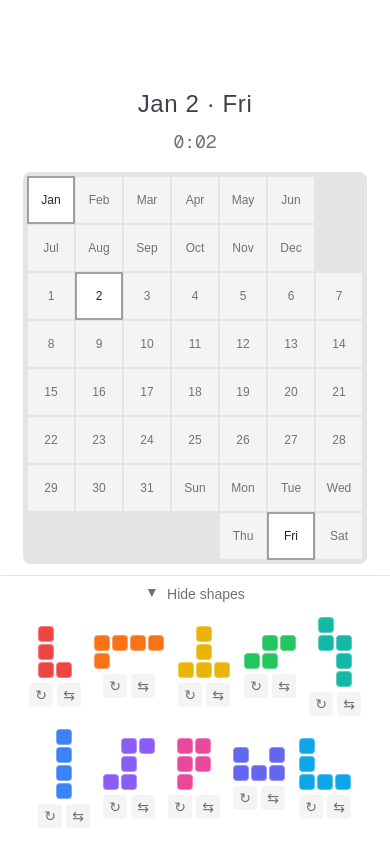
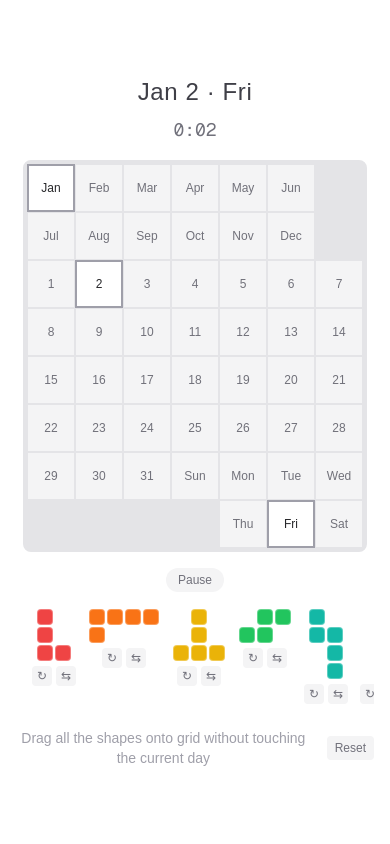
Before and after one commit to cnnmon/caladay, a Next.js app: page / in a window 390 px wide. Both pictures are taken after a click on the button "Start". Built offline with nearby package versions, Linux system fonts and the light colour scheme.

Commit message:
perhaps mobile improvements

```diff
--- a/app/Puzzle.tsx
+++ b/app/Puzzle.tsx
@@ -169,24 +169,29 @@ export default function Puzzle() {
   const gridRef = useRef<HTMLDivElement>(null);
   const DRAG_THRESHOLD = 5;
 
-  // Mobile panel state
-  const [isMobile, setIsMobile] = useState(false);
-  const [isPanelOpen, setIsPanelOpen] = useState(true);
   const cellSize = MAX_CELL_SIZE;
 
   // Load history after mount to avoid hydration mismatch
   useEffect(() => {
-    setHistory(loadHistory());
+    const loadedHistory = loadHistory();
+    setHistory(loadedHistory);
+
+    // Check if today was already solved and restore that state
+    const todayKey = getDateKey(currentDate);
+    const todayState = loadedHistory[todayKey];
+    if (todayState) {
+      const restored = todayState.placedShapes.map((s) => {
+        const shape = SHAPES.find((sh) => sh.id === s.id)!;
+        return { ...shape, gridRow: s.gridRow, gridCol: s.gridCol, cells: s.cells };
+      });
+      setPlacedShapes(restored);
+      setShapeRotations(todayState.shapeRotations);
+      setIsSolved(true);
+      setFinalTime(todayState.solveTime ?? null);
+    }
+
     setHasMounted(true);
-  }, []);
-
-  // Detect mobile
-  useEffect(() => {
-    const checkMobile = () => setIsMobile(window.innerWidth < 640);
-    checkMobile();
-    window.addEventListener("resize", checkMobile);
-    return () => window.removeEventListener("resize", checkMobile);
-  }, []);
+  }, [currentDate]);
 
   // Timer state
   const [isPlaying, setIsPlaying] = useState(false);
@@ -204,8 +209,14 @@ export default function Puzzle() {
     return () => clearInterval(interval);
   }, [isPlaying, isSolved, viewingDate]);
 
-  // Load saved progress on mount
+  // Load saved progress on mount (only if not already solved)
   useEffect(() => {
+    // Skip if today was already solved (already restored from history)
+    if (isSolved) {
+      setHasLoadedProgress(true);
+      return;
+    }
+
     const progress = loadProgress();
     const todayKey = getDateKey();
 
@@ -225,7 +236,7 @@ export default function Puzzle() {
       clearProgress();
     }
     setHasLoadedProgress(true);
-  }, []);
+  }, [isSolved]);
 
   // Save progress whenever state changes (debounced to avoid excessive writes)
   useEffect(() => {
@@ -542,7 +553,7 @@ export default function Puzzle() {
 
     window.addEventListener("mousemove", handleMove);
     window.addEventListener("mouseup", handleEnd);
-    window.addEventListener("touchmove", handleMove);
+    window.addEventListener("touchmove", handleMove, { passive: false });
     window.addEventListener("touchend", handleEnd);
 
     return () => {
@@ -574,6 +585,7 @@ export default function Puzzle() {
         style={{
           width: maxCol * size,
           height: maxRow * size,
+          touchAction: "none",
           ...style,
         }}
         onMouseDown={onMouseDown}
@@ -610,12 +622,12 @@ export default function Puzzle() {
     >
       {hasMounted && solvedDates.length > 0 && (
         <motion.div
-            className="absolute top-0 left-0 p-2 flex gap-2 items-center"
+          className="absolute top-0 left-0 p-2 flex flex-wrap gap-2 items-center"
           initial={{ opacity: 0 }}
           animate={{ opacity: 1 }}
           exit={{ opacity: 0 }}
         >
-            <span className="text-xs text-zinc-400 w-full text-center mb-1">Previous solves:</span>
+          <span className="text-xs text-zinc-400">Previous solves:</span>
           {solvedDates.slice(0, 7).map((dateKey, i) => {
             const isActive = viewingDate === dateKey;
             const isToday = dateKey === getDateKey(currentDate);
@@ -623,7 +635,7 @@ export default function Puzzle() {
               <motion.button
                 key={dateKey}
                 onClick={() => isToday ? backToToday() : viewSolve(dateKey)}
-                  className={`text-xs px-2 py-1 rounded ${
+                className={`text-xs px-2 py-1 rounded shrink-0 ${
                   isActive
                     ? "bg-zinc-700 text-white"
                     : "bg-zinc-100 hover:bg-zinc-200 text-zinc-600"
@@ -655,16 +667,29 @@ export default function Puzzle() {
 
         {/* Timer display */}
         <motion.div
-          className="font-mono text-lg text-zinc-500"
+          className="font-mono text-lg text-zinc-500 flex gap-2"
           initial={{ opacity: 0 }}
           animate={{ opacity: 1 }}
         >
           {isViewingHistory
             ? formatTime(history[viewingDate!]?.solveTime ?? 0)
             : formatTime(isSolved && finalTime !== null ? finalTime : elapsedTime)}
+
+          {(isSolved || isViewingHistory) && (
+            <motion.div
+              key="solved"
+              className="flex flex-col items-center gap-1"
+              initial={{ opacity: 0 }}
+              animate={{ opacity: 1 }}
+            >
+              <span className="text-lg font-medium text-green-600">
+                {isViewingHistory ? "✓ Solved" : "🎉 Congratulations!"}
+              </span>
+            </motion.div>
+          )}
         </motion.div>
 
-        <AnimatePresence mode="wait">
+        <AnimatePresence>
           {isViewingHistory && (
             <motion.button
               key="back"
@@ -672,31 +697,11 @@ export default function Puzzle() {
               className="text-sm px-3 py-1 rounded-full bg-zinc-200 hover:bg-zinc-300 text-zinc-600"
               initial={{ opacity: 0, scale: 0.9 }}
               animate={{ opacity: 1, scale: 1 }}
-              exit={{ opacity: 0, scale: 0.9 }}
               whileHover={{ scale: 1.02 }}
               whileTap={{ scale: 0.98 }}
             >
               ← Back to today
             </motion.button>
-          )}
-
-          {(isSolved || isViewingHistory) && (
-            <motion.div
-              key="solved"
-              className="flex flex-col items-center gap-1"
-              initial={{ opacity: 0, scale: 0.8 }}
-              animate={{ opacity: 1, scale: 1 }}
-              transition={{ type: "spring", stiffness: 300, damping: 20 }}
-            >
-              <span className="text-lg font-medium text-green-600">
-                {isViewingHistory ? "✓ Solved" : "🎉 Congratulations!"}
-              </span>
-              <span className="text-sm text-zinc-500">
-                Completed in {isViewingHistory
-                  ? formatTime(history[viewingDate!]?.solveTime ?? 0)
-                  : formatTime(finalTime ?? 0)}
-              </span>
-            </motion.div>
           )}
         </AnimatePresence>
       </motion.div>
@@ -847,26 +852,28 @@ export default function Puzzle() {
         )}
       </AnimatePresence>
 
-      {/* Shape palette - desktop inline version */}
-      {!isViewingHistory && isPlaying && !isSolved && !isMobile && (
+      {/* Shape palette - horizontal scrollable drawer */}
+      {!isViewingHistory && isPlaying && !isSolved && (
         <motion.div
-          className="flex flex-wrap justify-center items-center gap-3 max-w-md"
+          className="w-full max-w-lg overflow-x-auto pb-2"
           initial={{ opacity: 0, y: 10 }}
           animate={{ opacity: 1, y: 0 }}
           exit={{ opacity: 0, y: 10 }}
           transition={{ duration: 0.4, delay: 0.3 }}
+          style={{ touchAction: "pan-x" }}
         >
+          <div className="flex gap-3 px-4 min-w-max">
             <AnimatePresence mode="popLayout">
               {availableShapes.map((shape) => {
                 const cells = shapeRotations[shape.id];
-              const isDragging = dragging?.shapeId === shape.id;
+                const isDraggingThis = dragging?.shapeId === shape.id;
                 return (
                   <motion.div
                     key={shape.id}
                     layout
-                  className="flex flex-col items-center gap-1"
+                    className="flex flex-col items-center gap-1 shrink-0"
                     initial={{ opacity: 0, scale: 0.8 }}
-                  animate={{ opacity: isDragging ? 0.3 : 1, scale: 1 }}
+                    animate={{ opacity: isDraggingThis ? 0.3 : 1, scale: 1 }}
                     exit={{ opacity: 0, scale: 0.8 }}
                     transition={{ type: "spring", stiffness: 400, damping: 25 }}
                   >
@@ -883,14 +890,14 @@ export default function Puzzle() {
                     <div className="flex gap-1">
                       <button
                         onClick={() => handleRotate(shape.id)}
-                      className="w-5 h-5 flex items-center justify-center rounded bg-zinc-100 hover:bg-zinc-200 text-zinc-500 text-xs"
+                        className="w-5 h-5 flex items-center justify-center rounded bg-zinc-100 hover:bg-zinc-200 active:bg-zinc-300 text-zinc-500 text-xs"
                         title="Rotate"
                       >
                         ↻
                       </button>
                       <button
                         onClick={() => handleFlip(shape.id)}
-                      className="w-5 h-5 flex items-center justify-center rounded bg-zinc-100 hover:bg-zinc-200 text-zinc-500 text-xs"
+                        className="w-5 h-5 flex items-center justify-center rounded bg-zinc-100 hover:bg-zinc-200 active:bg-zinc-300 text-zinc-500 text-xs"
                         title="Flip"
                       >
                         ⇆
@@ -900,83 +907,7 @@ export default function Puzzle() {
                 );
               })}
             </AnimatePresence>
-        </motion.div>
-      )}
-
-      {/* Mobile bottom panel for shapes */}
-      {!isViewingHistory && isPlaying && !isSolved && isMobile && (
-        <motion.div
-          className="fixed bottom-0 left-0 right-0 bg-white border-t border-zinc-200 shadow-lg z-40"
-          initial={{ y: 100 }}
-          animate={{ y: 0 }}
-          transition={{ type: "spring", stiffness: 300, damping: 30 }}
-        >
-          {/* Panel toggle */}
-          <button
-            onClick={() => setIsPanelOpen(!isPanelOpen)}
-            className="w-full py-2 flex items-center justify-center gap-2 text-zinc-500 text-sm"
-          >
-            <motion.span
-              animate={{ rotate: isPanelOpen ? 180 : 0 }}
-              transition={{ duration: 0.2 }}
-            >
-              ▲
-            </motion.span>
-            {isPanelOpen ? "Hide shapes" : `Show shapes (${availableShapes.length})`}
-          </button>
-
-          {/* Shapes container */}
-          <AnimatePresence>
-            {isPanelOpen && (
-              <motion.div
-                className="flex flex-wrap justify-center items-center gap-3 px-4 pb-4 pt-1"
-                initial={{ height: 0, opacity: 0 }}
-                animate={{ height: "auto", opacity: 1 }}
-                exit={{ height: 0, opacity: 0 }}
-                transition={{ duration: 0.2 }}
-              >
-                {availableShapes.map((shape) => {
-                  const cells = shapeRotations[shape.id];
-                  const isDragging = dragging?.shapeId === shape.id;
-                  return (
-                    <motion.div
-                      key={shape.id}
-                      className="flex flex-col items-center gap-1"
-                      initial={{ opacity: 0, scale: 0.8 }}
-                      animate={{ opacity: isDragging ? 0.3 : 1, scale: 1 }}
-                      exit={{ opacity: 0, scale: 0.8 }}
-                      transition={{ type: "spring", stiffness: 400, damping: 25 }}
-                    >
-                      {renderShape(
-                        shape.id,
-                        cells,
-                        shape.color,
-                        (e) => handleDragStart(shape.id, e, false),
-                        (e) => handleDragStart(shape.id, e, false),
-                        undefined,
-                        undefined,
-                        PALETTE_CELL_SIZE
-                      )}
-                      <div className="flex gap-1">
-                        <button
-                          onClick={() => handleRotate(shape.id)}
-                          className="w-6 h-6 flex items-center justify-center rounded bg-zinc-100 active:bg-zinc-200 text-zinc-500 text-sm"
-                        >
-                          ↻
-                        </button>
-                        <button
-                          onClick={() => handleFlip(shape.id)}
-                          className="w-6 h-6 flex items-center justify-center rounded bg-zinc-100 active:bg-zinc-200 text-zinc-500 text-sm"
-                        >
-                          ⇆
-                        </button>
           </div>
-                    </motion.div>
-                  );
-                })}
-              </motion.div>
-            )}
-          </AnimatePresence>
         </motion.div>
       )}
 
@@ -1006,7 +937,7 @@ export default function Puzzle() {
       </AnimatePresence>
 
       <motion.div
-        className={`flex items-center gap-4 ${isMobile && isPlaying && !isSolved ? "mb-24" : ""}`}
+        className="flex items-center gap-4"
         initial={{ opacity: 0 }}
         animate={{ opacity: 1 }}
         transition={{ delay: 0.5 }}
```
Lines whose indentation alone changed are shown as unchanged.
